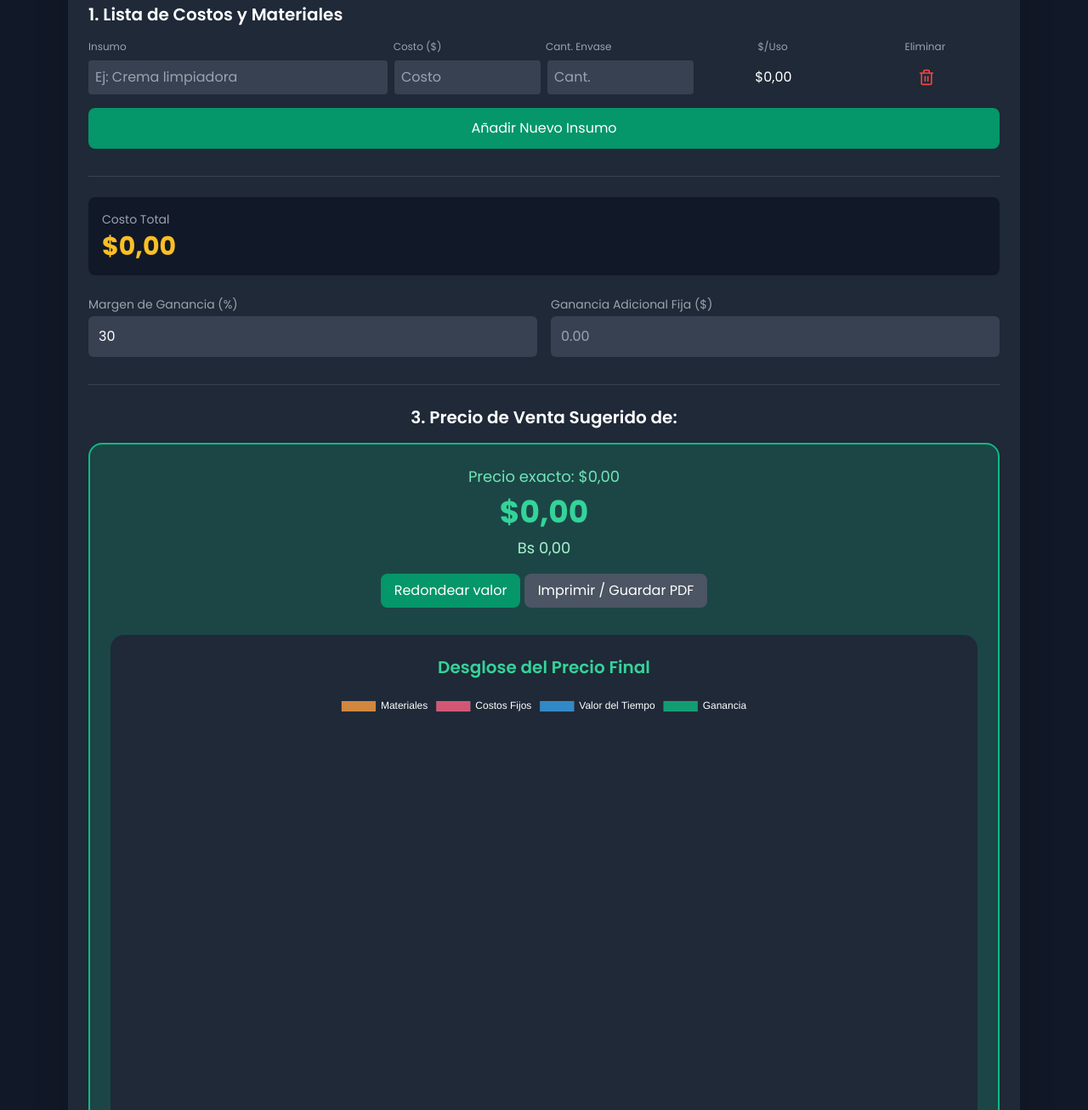
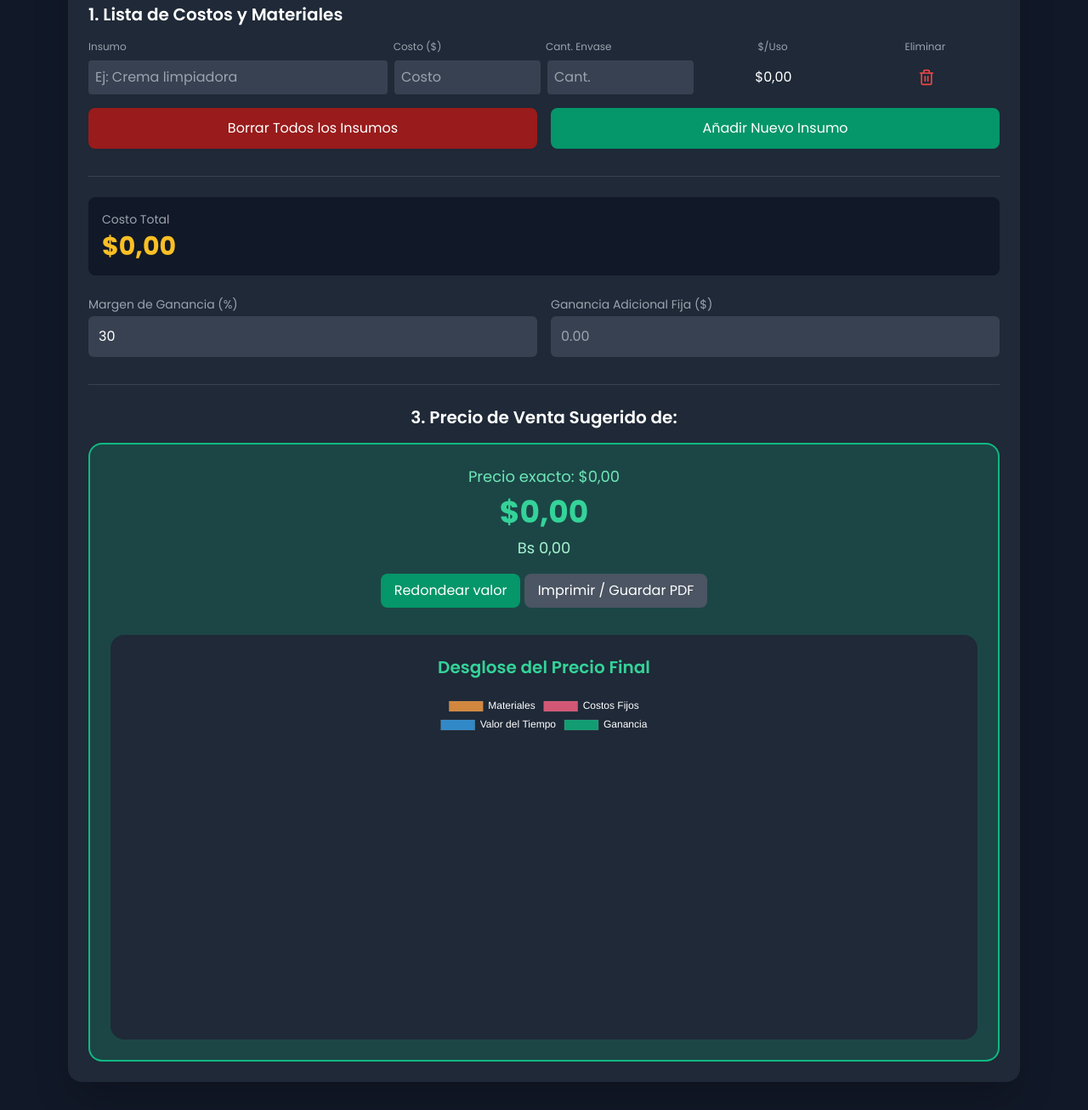
Before and after one commit to Pinto2291/calculadora_de_costos, a plain HTML site: page index.html in a window 1280 px wide. Shown: the part 534-1840 px from the top of the page at 85% size. Drawn offline with nearby package versions, Linux system fonts and the light colour scheme.

Commit message:
boton de borrar insumos agregado, grafico hecho 50% mas pequeño

```diff
--- a/index.html
+++ b/index.html
@@ -74,7 +74,12 @@
                         <div class="col-span-1 text-center">Eliminar</div>
                     </div>
                     <div id="lista-insumos" class="space-y-4"></div>
-                    <button id="agregar-insumo" class="mt-4 w-full bg-emerald-600 hover:bg-emerald-700 text-white py-3 rounded-lg">Añadir Nuevo Insumo</button>
+
+                    <div class="mt-4 grid grid-cols-1 md:grid-cols-2 gap-4">
+                        <button id="borrar-insumos" class="w-full bg-red-800 hover:bg-red-700 text-white py-3 rounded-lg">Borrar Todos los Insumos</button>
+                        <button id="agregar-insumo" class="w-full bg-emerald-600 hover:bg-emerald-700 text-white py-3 rounded-lg">Añadir Nuevo Insumo</button>
+                    </div>
+
                 </div>
 
                 <div class="border-t border-gray-700 pt-6 space-y-6">
@@ -102,10 +107,14 @@
                         <div id="precio-bs" class="text-lg text-emerald-200 mt-2">Bs 0.00</div>
                         <button id="redondear" class="mt-4 bg-emerald-600 hover:bg-emerald-700 text-white px-4 py-2 rounded-lg">Redondear valor</button>
                         <button id="imprimir" class="mt-4 bg-gray-600 hover:bg-gray-700 text-white px-4 py-2 rounded-lg">Imprimir / Guardar PDF</button>
+
                         <div class="mt-8 bg-gray-800 p-6 rounded-2xl">
                             <h3 class="text-xl font-semibold mb-4 text-center">Desglose del Precio Final</h3>
-                            <canvas id="grafico-costos"></canvas>
+                            <div class="max-w-sm mx-auto">
+                                <canvas id="grafico-costos"></canvas>
+                            </div>
                         </div>
+
                     </div>
                 </div>
             </main>
--- a/script.js
+++ b/script.js
@@ -303,6 +303,24 @@ function calcular() {
         }, 100);
     });
 
+    // --- Lógica para el botón "Borrar Todos los Insumos" ---
+
+        const borrarInsumosBtn = document.getElementById('borrar-insumos');
+
+        borrarInsumosBtn.addEventListener('click', () => {
+            // Pedimos confirmación para evitar borrados accidentales
+            if (confirm('¿Estás segura de que quieres eliminar todos los insumos de la lista?')) {
+                // Vaciamos el contenedor de la lista
+                listaInsumos.innerHTML = '';
+
+                // Recalculamos para que los totales vuelvan a cero
+                calcular();
+
+                // Opcional: Añadimos una fila en blanco para empezar de nuevo
+                agregarInsumo();
+            }
+        });
+
     // Añadir un input por defecto al cargar
     window.addEventListener('DOMContentLoaded', () => {
         agregarInsumo();
```
